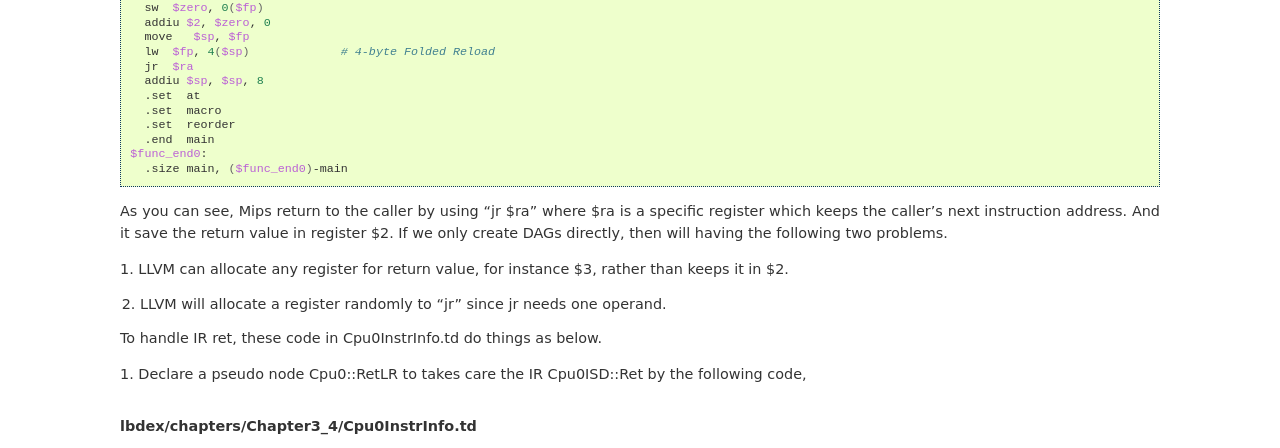
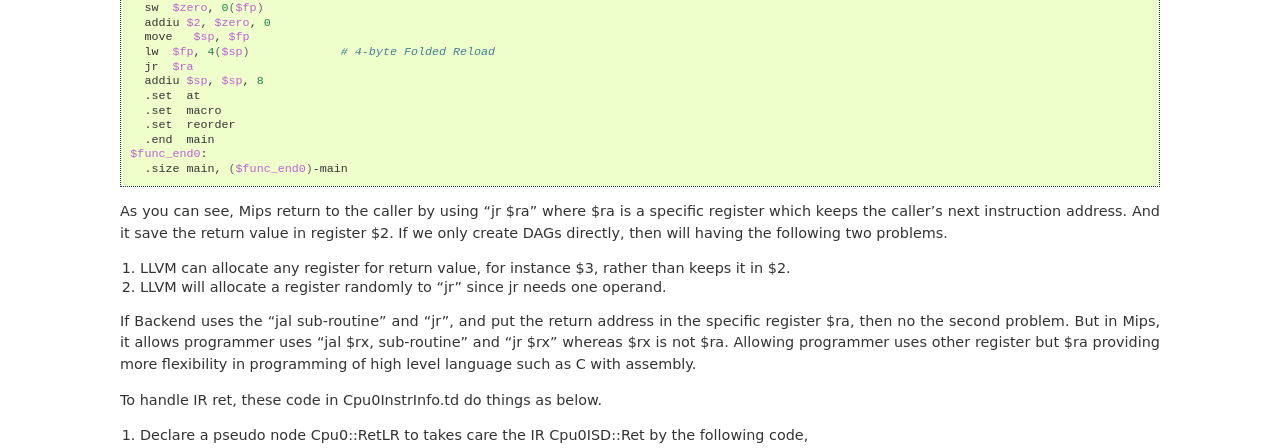
Before and after one commit to Jonathan2251/lbd, a Sphinx documentation site: the page built from source/backendstructure.rst, in a window 1280 px wide and 900 px high, scrolled down 28208 px, cut to the strip 0-448 px from the top of the window. Built offline with Sphinx 7.4.7, drawn with Linux system fonts in a browser that asks for light colours; formulas are drawn with MathJax 3; pages that are not in the unit, such as notebooks, are missing from menus.

Commit message:
Change display "ret " to "jr " where  is not

```diff
--- a/source/backendstructure.rst
+++ b/source/backendstructure.rst
@@ -1220,14 +1220,20 @@
 If we only create DAGs directly, then will having the following two problems.
 
 1. LLVM can allocate any register for return value, for instance \$3, rather
-than keeps it in \$2.
+   than keeps it in \$2.
 
 2. LLVM will allocate a register randomly to "jr" since jr needs one operand.
 
+If Backend uses the "jal sub-routine" and "jr", and put the return address in
+the specific register \$ra, then no the second problem. But in Mips, it allows
+programmer uses "jal $rx, sub-routine" and "jr $rx" whereas \$rx is not \$ra.
+Allowing programmer uses other register but \$ra providing more flexibility in
+programming of high level language such as C with assembly.
+
 To handle IR ret, these code in Cpu0InstrInfo.td do things as below.
 
 1. Declare a pseudo node Cpu0::RetLR to takes care the IR Cpu0ISD::Ret by the
-following code,
+   following code,
 
 .. rubric:: lbdex/chapters/Chapter3_4/Cpu0InstrInfo.td
 .. literalinclude:: ../lbdex/Cpu0/Cpu0InstrInfo.td
```
